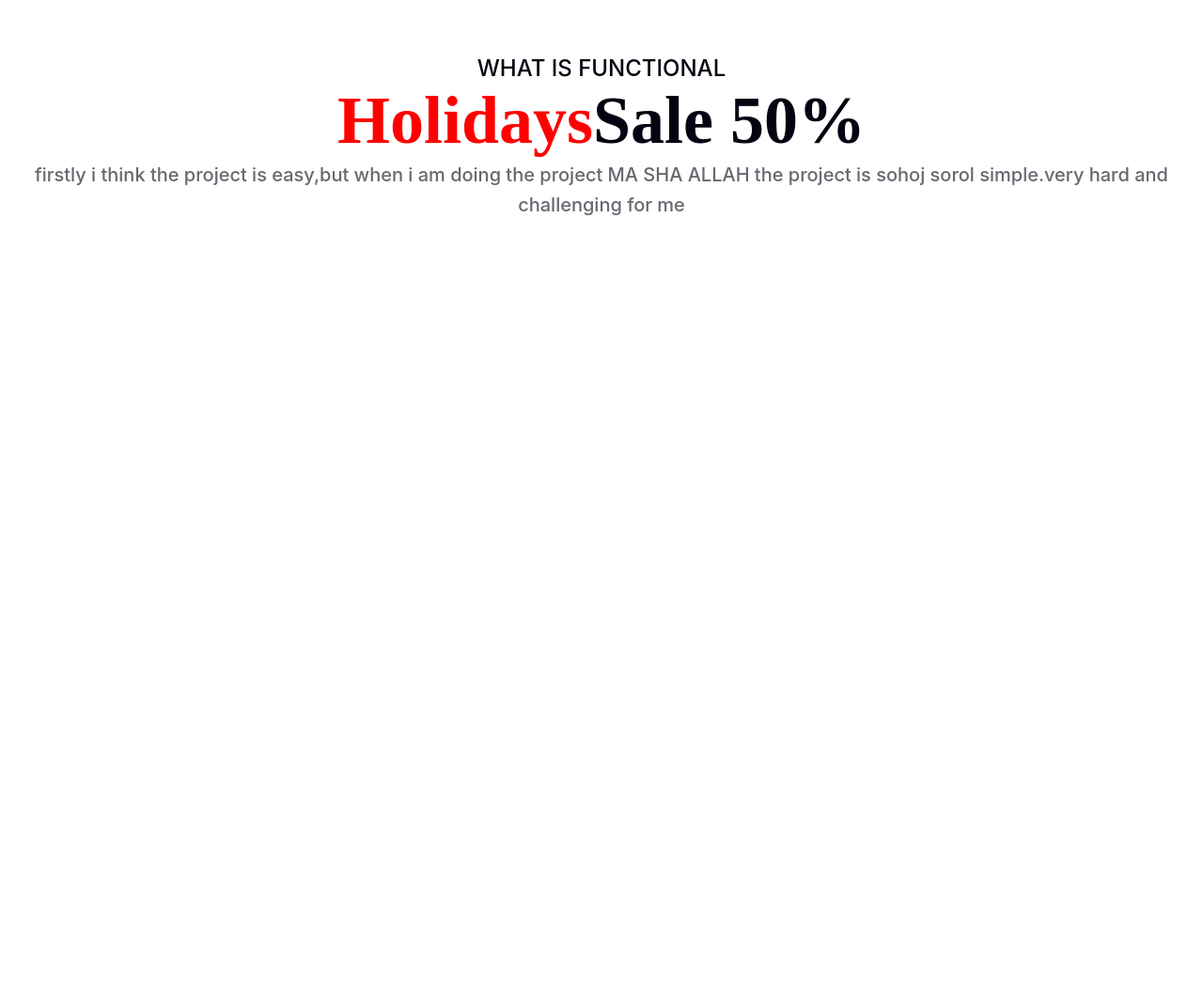
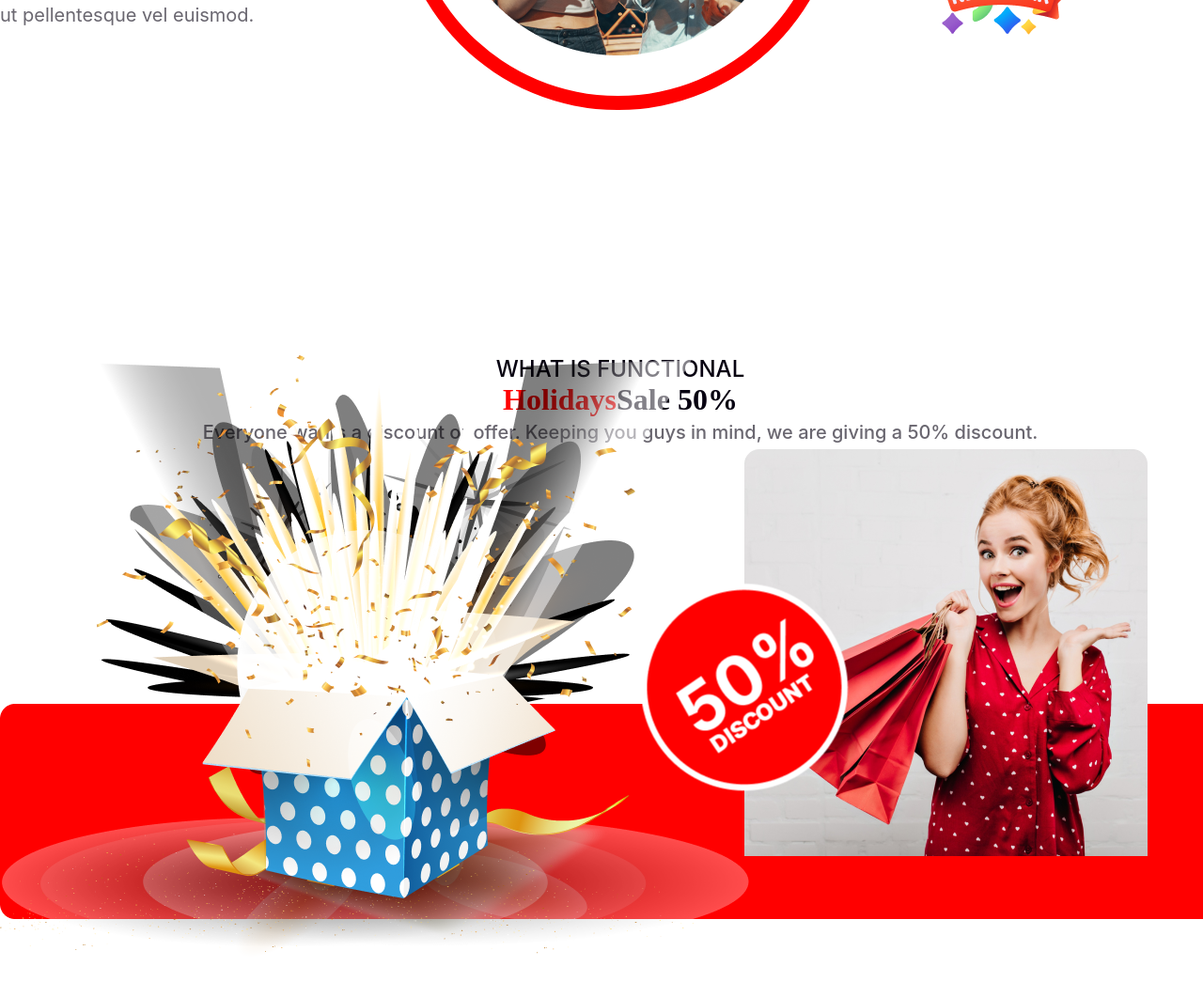
Before and after one commit to imranhasan2/my-first-assignment, a plain HTML site: page index.html in a window 1280 px wide. Shown: the part 3614-4659 px from the top of the page at 94% size. Before the commit the page ends 3848 px from the top, so only its background shows below. Drawn offline with Linux system fonts and the light colour scheme.

Commit message:
added offer sale image

```diff
--- a/index.html
+++ b/index.html
@@ -74,14 +74,20 @@
 
             </div>
         </section>
-        <div class="holiday-offer">
-        <h4>WHAT IS FUNCTIONAL</h4>
-        <h1 class="holiday">Holidays<span class="holiday-offersale">Sale 50%</span></h1>
-
-        <p>firstly i think the project is easy,but when i am doing the project MA SHA ALLAH
-            the project is sohoj sorol simple.very hard and challenging for me
-        </p>
-        </div>
+        <section class="main-offer-section">
+            <div class="holiday-offer">
+                <h4>WHAT IS FUNCTIONAL</h4>
+                <h1><span class="holiday">Holidays</span><span class="holiday-offersale">Sale 50%</span></h1>
+                <p>Everyone wants a discount or offer. Keeping you guys in mind, we are giving a 50% discount.</p>
+            </div>
+            <div class="box-open">
+                <img src="resources/Group 75.png">
+            </div>
+            <div class="faltu-lady">
+                <img class="lady" src="resources/Rectangle 1.png">
+                <img class="discount-offer" src="resources/Group 44.png">
+            </div>
+        </section>
     </main>
 
     <footer>
--- a/styles/style.css
+++ b/styles/style.css
@@ -154,7 +154,7 @@
 .gradient-part {
     background: linear-gradient(180deg, rgba(255, 0, 0, 0.10) 0%, rgba(255, 0, 0, 0.00) 100%);
     width: 1320px;
-    height: 480px;
+    height: 600px;
     justify-content: center;
     margin: auto;
     margin-top: 120px;
@@ -273,9 +273,50 @@
     padding: 3%;
 }
 
+/* bonous point */
+
+
+.main-offer-section {
+    width: 1320px;
+    height: 600px;
+    position: relative;
+    margin-left: auto;
+    margin-right: auto;
+    background-image: url('../resources/Rectangle\ 2.png');
+    background-repeat: no-repeat;
+    background-position: bottom center;
+    margin-top: 200px;
+}
+
+
 .holiday-offer {
     text-align: center;
+
+
 }
+
+.box-open {
+    position: absolute;
+    top: 0;
+    left: 0;
+    margin-right: 50px;
+}
+
+.faltu-lady {
+    position: absolute;
+    top: 0%;
+    left: 0;
+    width: 200px;
+    height: 200px;
+    margin-left: 60%;
+    transform: translate(0%, 50%);
+}
+
+.discount-offer {
+    position: absolute;
+    transform: translate(-50%, -110%);
+}
+
 
 .holiday-offer h4 {
     color: #070211;
@@ -285,6 +326,7 @@
     font-style: normal;
     font-weight: 500;
     line-height: normal;
+    padding-top: 0;
 }
 
 .holiday {
@@ -292,18 +334,19 @@
 
     text-align: center;
     font-family: Merriweather;
-    font-size: 72px;
+    font-size: 32px;
     font-style: normal;
-    font-weight: 900;
+    font-weight: 700;
     line-height: normal;
+
 }
 
 .holiday-offersale {
     color: #070211;
     font-family: Merriweather;
-    font-size: 72px;
+    font-size: 32px;
     font-style: normal;
-    font-weight: 900;
+    font-weight: 700;
     line-height: normal;
 }
 
```
